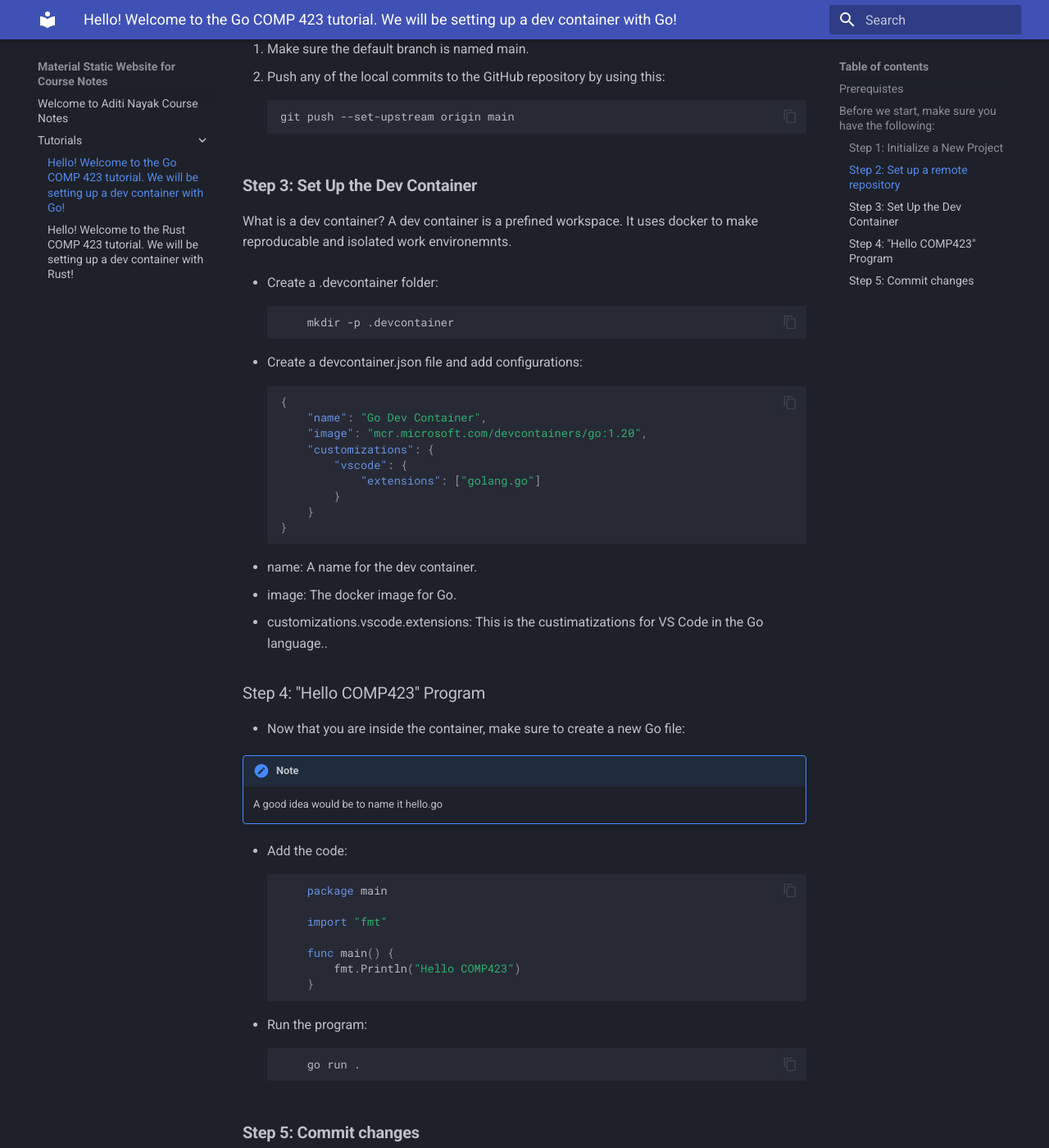
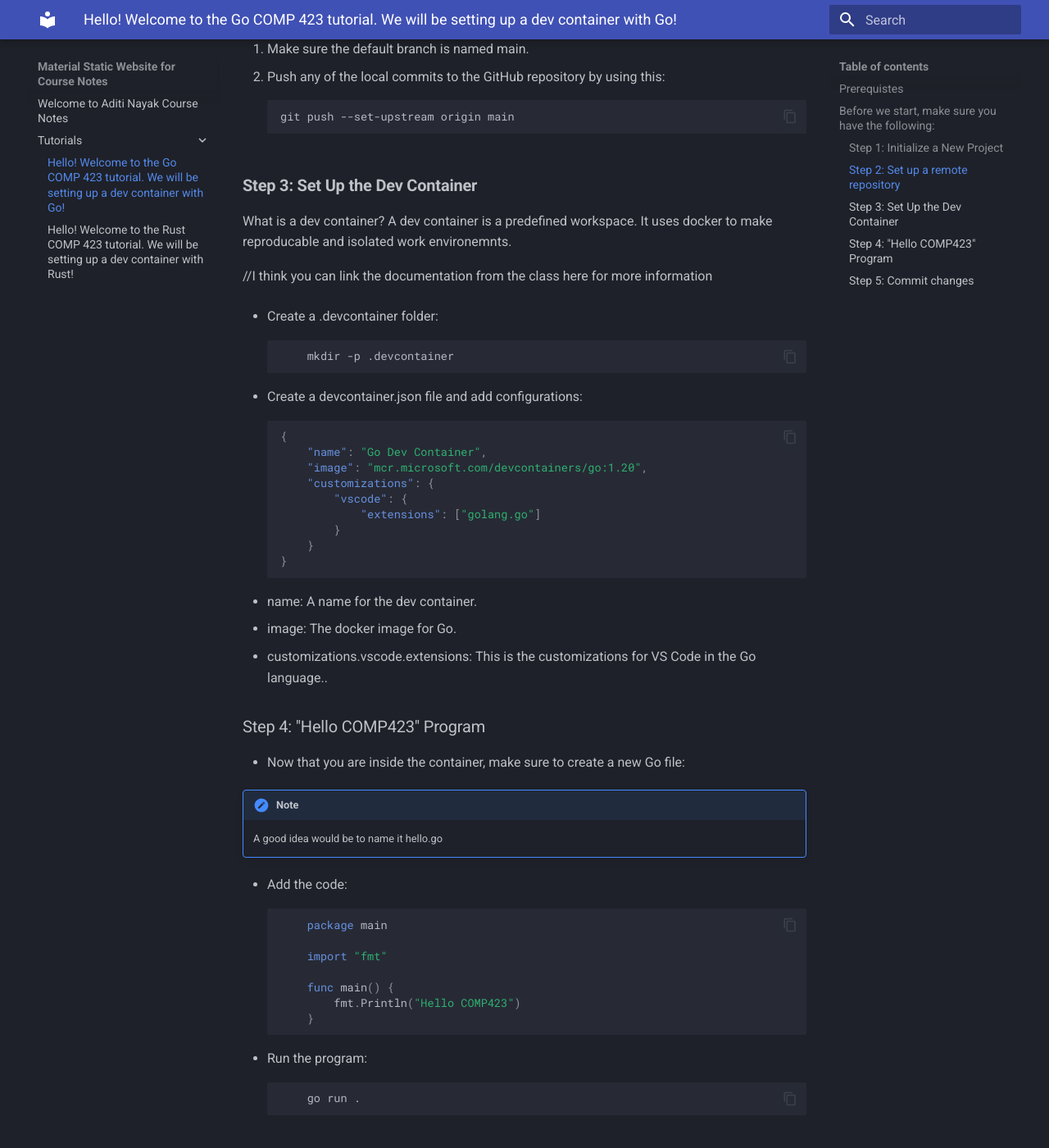
Before and after one commit to aditivn12/comp423-course-notes, an MkDocs documentation site: the page built from docs/tutorials/go-setup.md, in a window 1280 px wide and 1400 px high, scrolled down 1460 px. Shown: the whole window at 82% size. Built offline with MkDocs 1.6.1 and Material for MkDocs 9.7.7, drawn with Linux system fonts in a browser that asks for light colours; some of the changed text lies outside the part shown.

Commit message:
Added partner suggestions.

````diff
--- a/docs/tutorials/go-setup.md
+++ b/docs/tutorials/go-setup.md
@@ -2,6 +2,7 @@
 
 ## Prerequistes
 Primary author: [Aditi](https://github.com/aditivn12)
+//I think this should be moved up above the prerequisites section
 
 Before we start, make sure you have the following:
 -
@@ -62,7 +63,9 @@ git push --set-upstream origin main
 
 ### **Step 3: Set Up the Dev Container**
 What is a dev container?
-A dev container is a prefined workspace. It uses docker to make reproducable and isolated work environemnts.
+A dev container is a predefined workspace. It uses docker to make reproducable and isolated work environemnts.
+
+//I think you can link the documentation from the class here for more information
 
 - Create a .devcontainer folder:
 ``` bash
@@ -83,7 +86,7 @@ A dev container is a prefined workspace. It uses docker to make reproducable and
 ```
 1. name: A name for the dev container.
 2. image: The docker image for Go.
-3. customizations.vscode.extensions: This is the custimatizations for VS Code in the Go language..
+3. customizations.vscode.extensions: This is the customizations for VS Code in the Go language..
 
 ### Step 4: "Hello COMP423" Program
 - Now that you are inside the container, make sure to create a new Go file:
````
Also changed, not shown: docs/index.md (+2 -0 lines).
